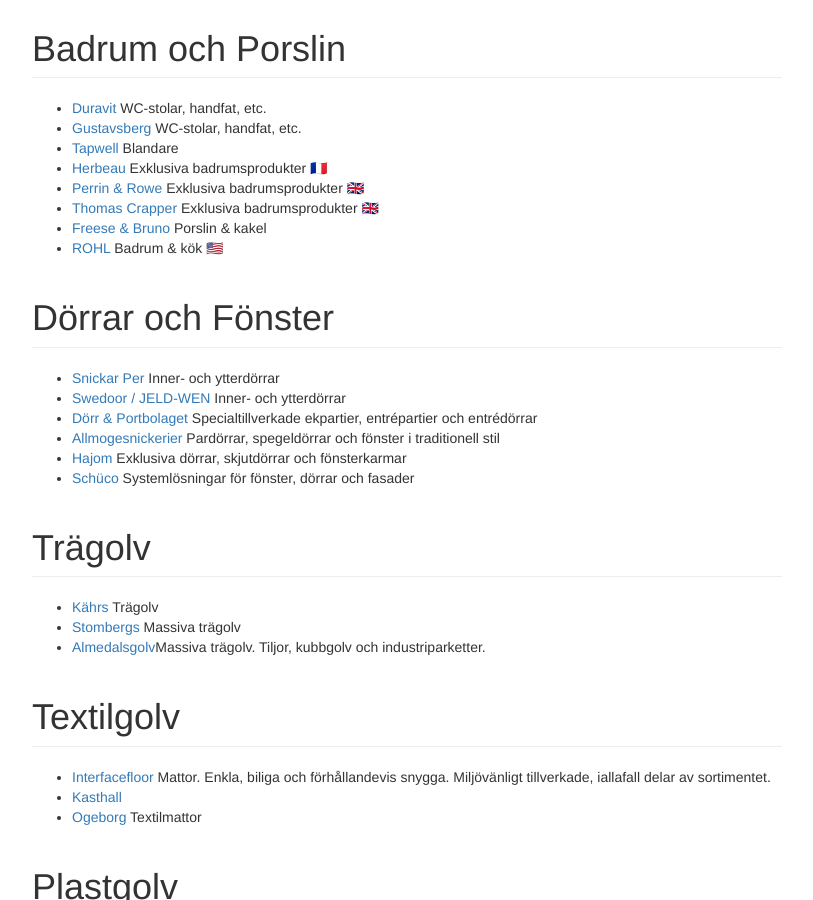
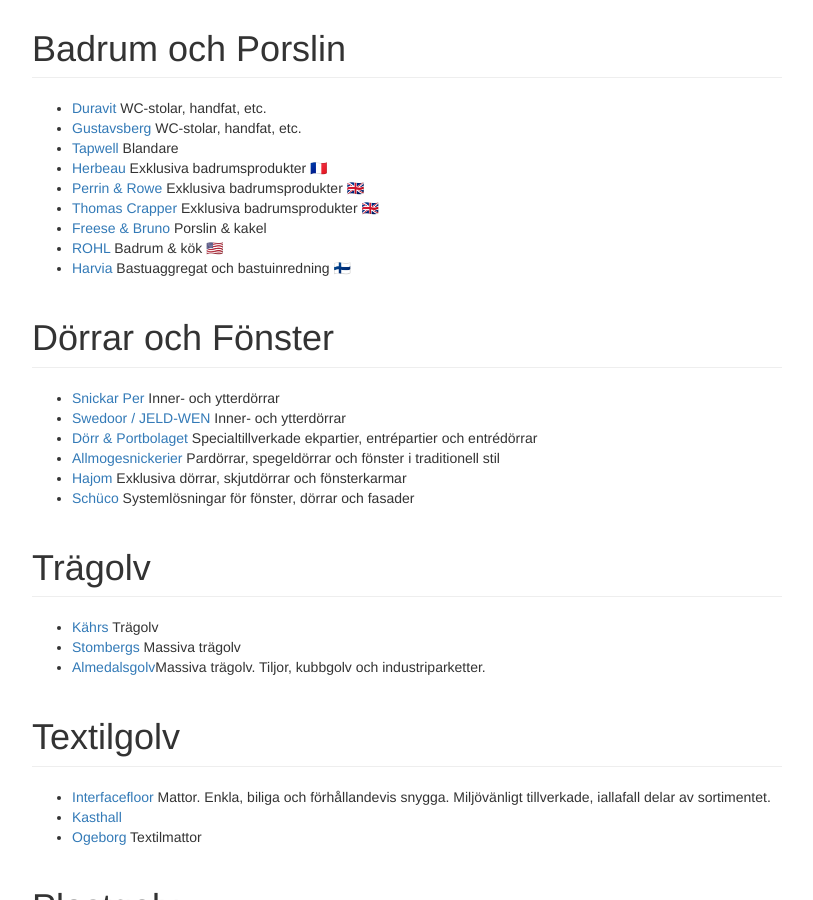
Before and after one commit to pbeck/bygglistan, a Jekyll site: the page built from index.md, in a window 1280 px wide and 900 px high, scrolled down 2966 px. Shown: the whole window, without its empty margins (38-851 px from the left). Built offline with Jekyll 4.4.1, drawn with Linux system fonts in a browser that asks for light colours; comment, search, counter and statistics services are not loaded.

Commit message:
Harvia.fi
Harvia

```diff
--- a/index.md
+++ b/index.md
@@ -113,7 +113,7 @@ layout: default
 * [Thomas Crapper](http://www.thomas-crapper.com/) Exklusiva badrumsprodukter 🇬🇧
 * [Freese & Bruno](http://www.f-bruno.com/) Porslin & kakel
 * [ROHL](http://www.rohlhome.com/home.aspx) Badrum & kök 🇺🇸
-
+* [Harvia](http://www.harvia.fi/content/sv/1/10004/Framsida.html) Bastuaggregat och bastuinredning 🇫🇮
 <h1 id="dörrar-fönster" class="page-header">Dörrar och Fönster</h1>
 
 * [Snickar Per](http://www.snickarper.se/) Inner- och ytterdörrar
```
